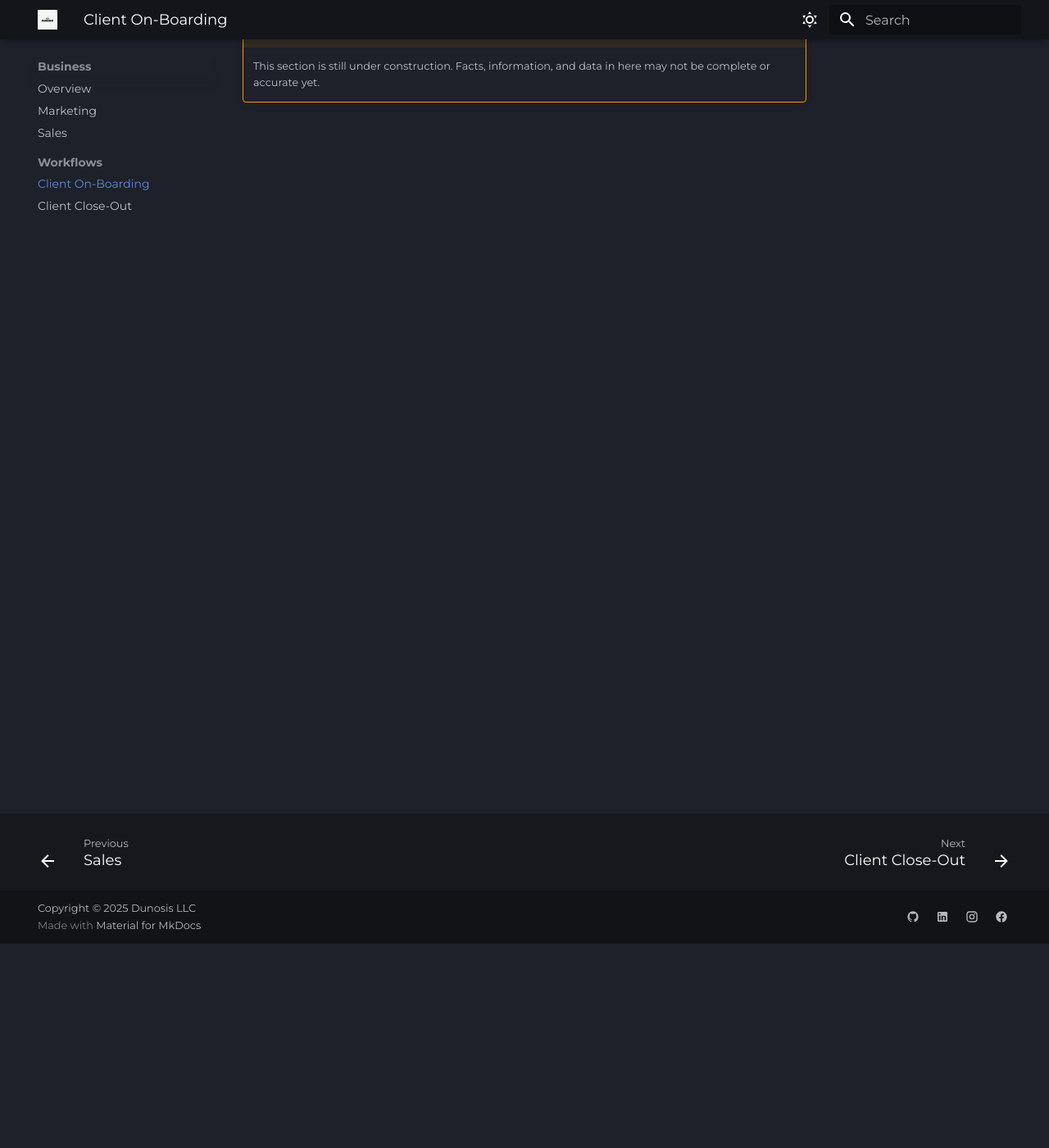
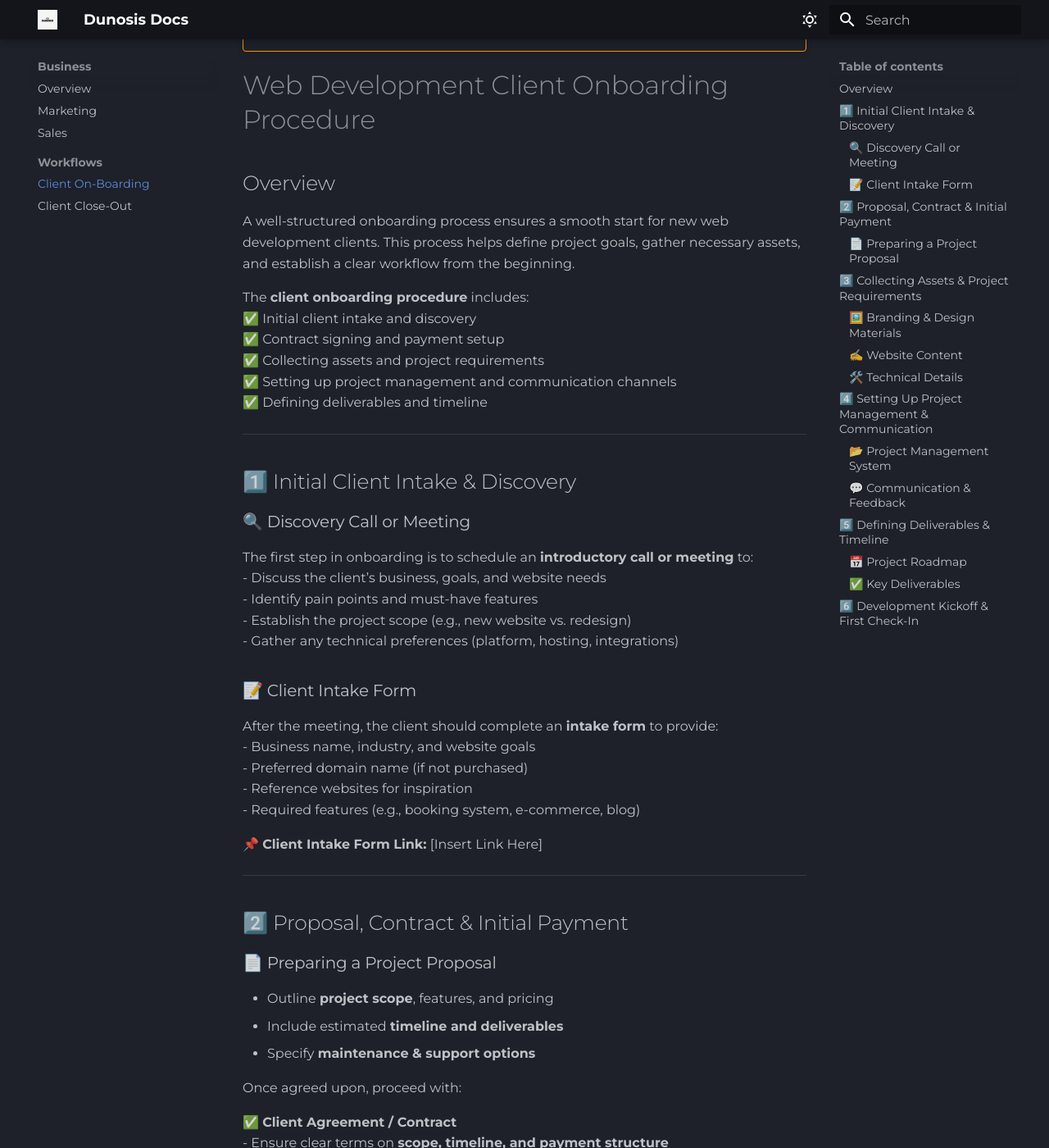
Before and after one commit to wesordonez/dunosis-web-docs, an MkDocs documentation site: the page built from docs/business/workflows/client-onboarding.md, in a window 1280 px wide and 1400 px high, scrolled down 249 px. Shown: the whole window at 82% size. Built offline with MkDocs 1.6.1 and Material for MkDocs 9.7.7, drawn with Linux system fonts in a browser that asks for light colours; emoji names are drawn with the system emoji font; some of the changed text lies outside the part shown.

Commit message:
init commit, added structure for onboarding procedure, needs review and detailed content

````diff
--- a/docs/business/workflows/client-onboarding.md
+++ b/docs/business/workflows/client-onboarding.md
@@ -1,3 +1,150 @@
 !!! warning ":construction: Under Construction :construction:"
 
     This section is still under construction. Facts, information, and data in here may not be complete or accurate yet.
+
+# Web Development Client Onboarding Procedure
+
+## Overview
+A well-structured onboarding process ensures a smooth start for new web development clients. This process helps define project goals, gather necessary assets, and establish a clear workflow from the beginning.
+
+The **client onboarding procedure** includes:
+✅ Initial client intake and discovery
+✅ Contract signing and payment setup
+✅ Collecting assets and project requirements
+✅ Setting up project management and communication channels
+✅ Defining deliverables and timeline
+
+---
+
+## 1️⃣ Initial Client Intake & Discovery
+
+### 🔍 Discovery Call or Meeting
+The first step in onboarding is to schedule an **introductory call or meeting** to:
+- Discuss the client’s business, goals, and website needs
+- Identify pain points and must-have features
+- Establish the project scope (e.g., new website vs. redesign)
+- Gather any technical preferences (platform, hosting, integrations)
+
+### 📝 Client Intake Form
+After the meeting, the client should complete an **intake form** to provide:
+- Business name, industry, and website goals
+- Preferred domain name (if not purchased)
+- Reference websites for inspiration
+- Required features (e.g., booking system, e-commerce, blog)
+
+📌 **Client Intake Form Link:** [Insert Link Here]
+
+---
+
+## 2️⃣ Proposal, Contract & Initial Payment
+
+### 📄 Preparing a Project Proposal
+- Outline **project scope**, features, and pricing
+- Include estimated **timeline and deliverables**
+- Specify **maintenance & support options**
+
+Once agreed upon, proceed with:
+
+✅ **Client Agreement / Contract**
+- Ensure clear terms on **scope, timeline, and payment structure**
+- Specify revision limits and ongoing support terms
+
+✅ **Initial Payment**
+- Send the **first invoice** (usually 50% upfront unless otherwise agreed)
+- Preferred payment methods:
+  - **Stripe** → Secure credit card processing
+  - **Bank Transfer** → [Insert Payment Details]
+  - **Zelle** → [Insert Contact Info]
+
+---
+
+## 3️⃣ Collecting Assets & Project Requirements
+
+To begin development, gather all required content and assets from the client.
+
+### 🖼️ Branding & Design Materials
+✅ **Logo files** (SVG, PNG, or AI format)
+✅ **Brand colors and typography** (Style guide, if available)
+✅ **Images and videos** (Product images, staff photos, stock preferences)
+
+### ✍️ Website Content
+✅ **Page structure and sitemap** (Home, About, Services, Contact, etc.)
+✅ **Text content** (Mission statement, product descriptions, FAQs)
+✅ **Blog articles** (If applicable)
+
+📌 **Shared Folder for Asset Upload:** [Insert Google Drive Link]
+
+### 🛠️ Technical Details
+✅ **Domain registrar and hosting credentials** (if the client already owns a domain)
+✅ **Existing website logins** (for redesign projects)
+✅ **Third-party integrations** (CRMs, email marketing, analytics, etc.)
+
+---
+
+## 4️⃣ Setting Up Project Management & Communication
+
+### 📂 Project Management System
+To keep the project organized, create a **dedicated workspace** in:
+- **ClickUp / Trello / Asana** → Task tracking and milestone setting
+- **Google Drive** → File storage for shared assets
+
+### 💬 Communication & Feedback
+✅ **Preferred communication method:** Email, Slack, or WhatsApp?
+✅ **Meeting schedule:** Weekly, biweekly, or milestone-based?
+✅ **Client feedback process:** Structured feedback rounds (e.g., 2 revision cycles per phase)
+
+---
+
+## 5️⃣ Defining Deliverables & Timeline
+
+### 📅 Project Roadmap
+A **clear timeline** ensures project expectations are met.
+
+| Phase | Task | Estimated Timeframe |
+|-------|------|---------------------|
+| **1. Discovery & Planning** | Finalizing scope, collecting assets | 1-2 weeks |
+| **2. Wireframing & UI Design** | Homepage + key pages mockups | 1-2 weeks |
+| **3. Development** | Coding & backend setup | 2-4 weeks |
+| **4. Client Review** | Revisions & testing | 1-2 weeks |
+| **5. Deployment** | Launch & final QA | 1 week |
+
+📌 **Timeline may vary based on project complexity.**
+
+### ✅ Key Deliverables
+- Wireframes & design mockups
+- Fully developed website
+- SEO & performance optimization
+- Client training session
+
+---
+
+## 6️⃣ Development Kickoff & First Check-In
+
+Once everything is collected and the project is set up:
+
+✅ **Send a Project Kickoff Email**
+✅ **Confirm first development milestone**
+✅ **Set up hosting environment & dev URL**
+✅ **Schedule the first check-in call**
+
+📌 **Kickoff Email Template:**
+
+```plaintext
+Subject: Web Development Kickoff - [Project Name]
+
+Hi [Client's Name],
+
+We’re excited to officially kick off your web development project! 🎉
+
+Here’s what’s happening next:
+- We’ve set up your **project space** for tracking progress.
+- We’ll begin the **design and wireframing phase** this week.
+- Expect the **first review round** by [Date].
+
+If you have any questions, feel free to reach out anytime. Looking forward to bringing your vision to life!
+
+Best,
+[Your Name]
+Dunosis Team
+📧 support@dunosis.com
+📞 [Your Phone Number]
````
